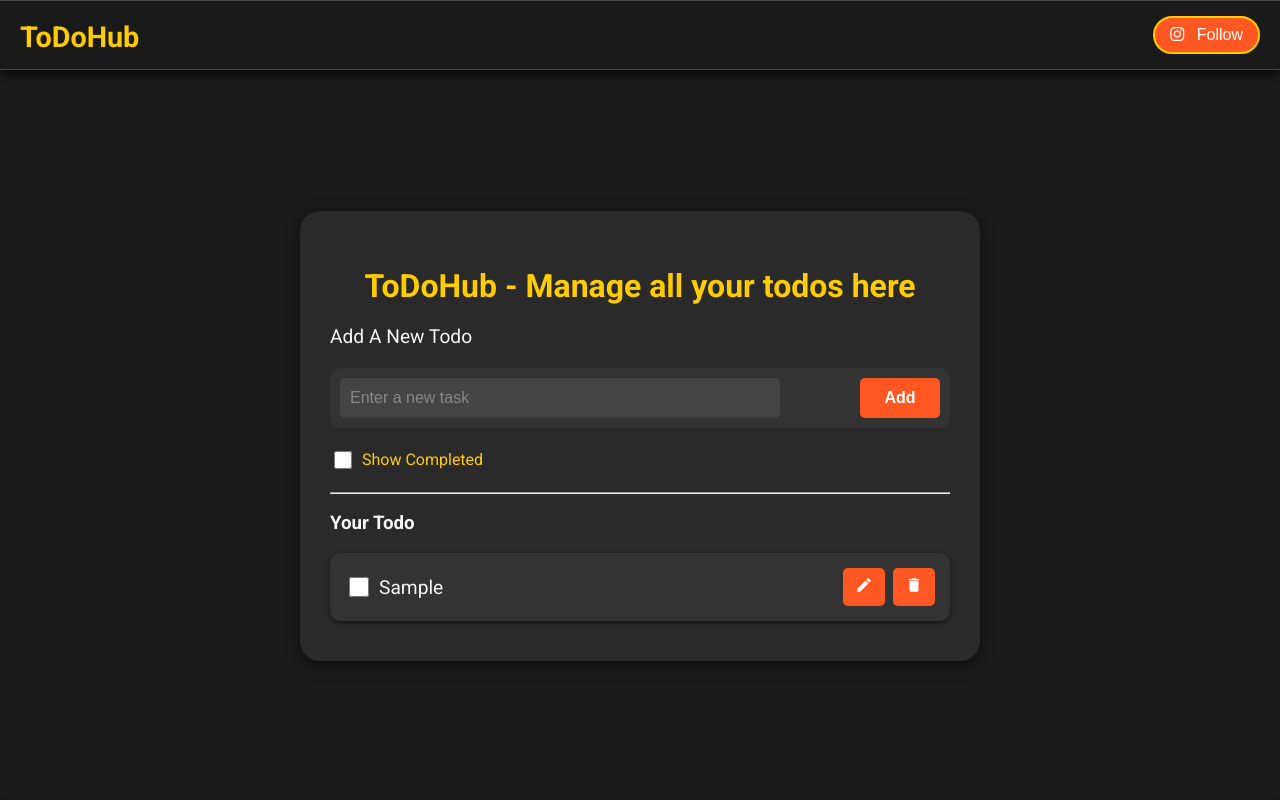
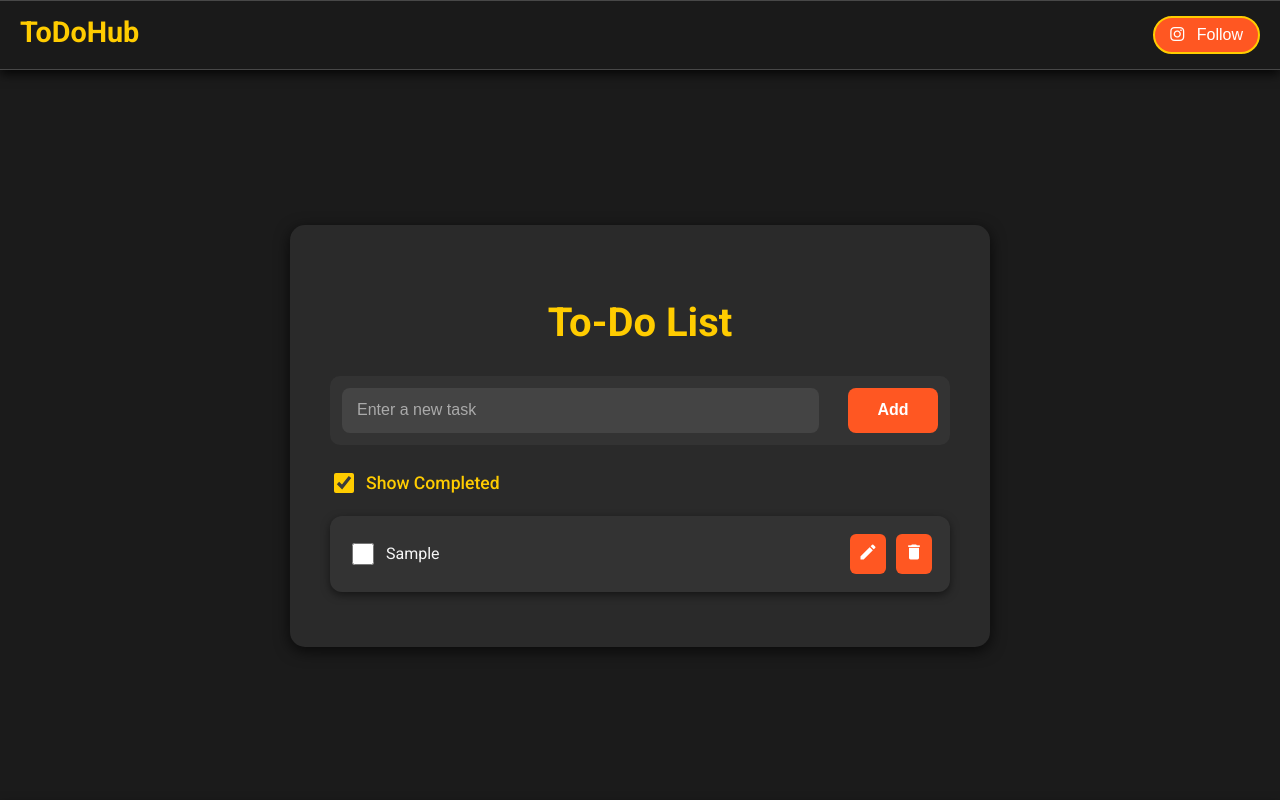
Before and after one commit to MDAYYAN-007/ToDoHub, a React (Vite) app: page / in a window 1280 px wide. Both pictures are taken after typing "Sample" into the empty fields and a click on the button "Add". Shown: the top 800 px of the page. Built offline with nearby package versions, Linux system fonts and the light colour scheme.

Commit message:
Corrections

```diff
--- a/src/App.css
+++ b/src/App.css
@@ -20,60 +20,68 @@ section {
 .container {
   width: 50%;
   background-color: #2a2a2a;
-  border-radius: 20px;
-  padding: 30px;
-  box-shadow: 0px 4px 15px rgba(0, 0, 0, 0.6);
-  transition: all 0.3s ease-in-out;
+  border-radius: 15px;
+  padding: 40px;
+  box-shadow: 0px 4px 15px rgba(0, 0, 0, 0.7);
+  transition: all 0.3s ease;
 }
 
-.container p{
-  font-size: larger;
+.container p {
+  font-size: 1rem;
 }
 
 .container:hover {
-  box-shadow: 0px 6px 20px rgba(0, 0, 0, 0.8);
+  box-shadow: 0px 8px 30px rgba(0, 0, 0, 0.8);
+  transform: translateY(-5px);
 }
 
 h2 {
   text-align: center;
   color: #ffcc00;
-  margin-bottom: 20px;
-  font-size: 2rem;
+  margin-bottom: 30px;
+  font-size: 2.5rem;
+  font-weight: 700;
 }
 
 .addContainer {
   display: flex;
   justify-content: space-between;
   align-items: center;
-  margin-bottom: 20px;
+  margin-bottom: 25px;
   background-color: #333;
   border-radius: 10px;
-  padding: 10px;
+  padding: 12px;
 }
 
 input[type="text"] {
-  width: 70%;
-  height: 40px;
-  border-radius: 5px;
+  width: 75%;
+  height: 45px;
+  border-radius: 8px;
   border: none;
-  padding: 0 10px;
+  padding: 0 15px;
   background-color: #444;
   color: #f5f5f5;
   font-size: 1rem;
+  outline: none;
+  transition: all 0.2s ease-in-out;
+}
+
+input[type="text"]:focus {
+  background-color: #555;
 }
 
 input[type="text"]::placeholder {
-  color: #888;
+  color: #aaa;
 }
 
 .addBtn {
-  height: 40px;
-  width: 80px;
+  height: 45px;
+  width: 90px;
   font-size: 1rem;
   font-weight: 600;
   background-color: #ff5722;
   border: none;
-  border-radius: 5px;
+  border-radius: 8px;
   color: white;
   cursor: pointer;
   transition: background-color 0.3s;
@@ -81,6 +89,7 @@ input[type="text"]::placeholder {
 
 .addBtn:hover {
   background-color: #e64a19;
+  transform: scale(1.05);
 }
 
 .showCompletedContainer {
@@ -90,46 +99,49 @@ input[type="text"]::placeholder {
 }
 
 .showCompletedContainer input[type="checkbox"] {
-  margin-right: 10px;
-  width: 18px;
-  height: 18px;
+  margin-right: 12px;
+  width: 20px;
+  height: 20px;
   accent-color: #ffcc00;
 }
 
 .showCompletedContainer label {
-  font-size: 1rem;
+  font-size: 1.1rem;
   color: #ffcc00;
+  font-weight: 500;
 }
 
 .task {
   display: flex;
   align-items: center;
   background-color: #333;
-  border-radius: 10px;
-  padding: 15px;
-  margin-bottom: 10px;
-  box-shadow: 0px 2px 5px rgba(0, 0, 0, 0.5);
-  transition: transform 0.2s;
+  border-radius: 12px;
+  padding: 18px;
+  margin-bottom: 15px;
+  box-shadow: 0px 3px 8px rgba(0, 0, 0, 0.5);
+  transition: all 0.2s ease;
 }
 
 .task:hover {
-  transform: scale(1.02);
+  transform: translateY(-2px);
+  background-color: #3d3d3d;
 }
 
 .task input[type="checkbox"] {
-  width: 20px;
-  height: 20px;
-  margin-right: 10px;
+  width: 22px;
+  height: 22px;
+  margin-right: 12px;
   accent-color: #ffcc00;
 }
 
 .textContainer {
   flex-grow: 1;
   margin: 0;
+  font-size: 1rem;
+  color: #f5f5f5;
   white-space: nowrap;
   overflow: hidden;
   text-overflow: ellipsis;
-  color: #f5f5f5;
 }
 
 .textContainer.completed {
@@ -139,75 +151,77 @@ input[type="text"]::placeholder {
 
 .buttonsContainer {
   display: flex;
-  gap: 8px;
+  gap: 10px;
 }
 
 .buttonsContainer button {
   background-color: #ff5722;
   border: none;
-  border-radius: 5px;
+  border-radius: 6px;
   color: white;
   cursor: pointer;
-  padding: 8px 12px;
+  padding: 8px;
   font-size: 1rem;
-  transition: background-color 0.3s;
+  transition: all 0.3s;
 }
 
 .buttonsContainer button:hover {
   background-color: #e64a19;
+  transform: scale(1.1);
 }
 
 .material-icons {
-  font-size: 18px;
+  font-size: 20px;
+}
+
+.saveBtn{
+  margin-left: 10px;
 }
 
 .editInput {
-  width: calc(100% - 90px);
-  padding: 8px;
+  width: calc(100% - 100px);
+  padding: 10px;
   border: none;
-  border-radius: 5px;
+  border-radius: 8px;
   background-color: #444;
   color: #f5f5f5;
-}
-
-.saveBtn {
-  padding: 8px 12px;
-  background-color: #ffcc00;
-  color: black;
-  border: none;
-  border-radius: 5px;
-  cursor: pointer;
-  margin-left: 10px;
-  transition: background-color 0.3s;
-}
-
-.saveBtn:hover {
-  background-color: #e6b800;
+  font-size: 1rem;
 }
 
 @media screen and (max-width: 1000px) {
   .container {
     width: 70%;
+    padding: 25px;
   }
 }
 
 @media screen and (max-width: 650px) {
   .container {
     width: 85%;
+    padding: 20px;
   }
 }
 
 @media screen and (max-width: 400px) {
   .addContainer {
     flex-direction: column;
-    gap: 10px;
+    gap: 15px;
   }
 
   .addContainer input {
-    width: 90%;
+    width: 100%;
   }
 
   .addBtn {
     width: 100%;
   }
+
+  .task {
+    flex-direction: column;
+    align-items: flex-start;
+  }
+
+  .buttonsContainer {
+    margin-top: 10px;
+  }
 }
--- a/src/App.jsx
+++ b/src/App.jsx
@@ -1,142 +1,159 @@
-import { useState, useEffect } from "react";
-import "./App.css";
-import Navbar from "./components/Navbar";
-import Footer from "./components/Footer";
+import React, { useState, useEffect } from 'react';
+import Navbar from './components/Navbar';
+import Footer from './components/Footer';
+import './App.css'; // Import your CSS for styles
 
 function App() {
-  const [inputValue, setInputValue] = useState("");
-  const [tasks, setTasks] = useState(() => {
-    const response = localStorage.getItem("tasks");
-    const data = JSON.parse(response);
-    return data ? data : [];
-  });
-  const [editIndex, setEditIndex] = useState(null);
-  const [editValue, setEditValue] = useState("");
-  const [showCompleted, setShowCompleted] = useState(false);
+  const [tasks, setTasks] = useState([]);
+  const [taskInput, setTaskInput] = useState('');
+  const [showCompleted, setShowCompleted] = useState(true);
 
   useEffect(() => {
-    localStorage.setItem("tasks", JSON.stringify(tasks));
+    const savedTasks = JSON.parse(localStorage.getItem('tasks')) || [];
+    setTasks(savedTasks);
+  }, []);
+
+  useEffect(() => {
+    localStorage.setItem('tasks', JSON.stringify(tasks));
   }, [tasks]);
 
   const addTask = () => {
-    if (inputValue.trim() !== "") {
-      setTasks([{ text: inputValue, completed: false }, ...tasks]); // Latest task appears at the top
-      setInputValue("");
+    if (taskInput.trim() === '') return;
+    const newTask = {
+      id: Date.now(),
+      text: taskInput,
+      completed: false,
+      editing: false, // Add an editing state for each task
+    };
+    setTasks([newTask, ...tasks]);
+    setTaskInput('');
+  };
+
+  const deleteTask = (id) => {
+    if (window.confirm('Are you sure you want to delete this task?')) {
+      setTasks(tasks.filter((task) => task.id !== id));
     }
   };
 
-  const startEditTask = (index) => {
-    setEditIndex(index);
-    setEditValue(tasks[index].text);
+  const toggleTaskCompletion = (id) => {
+    setTasks(
+      tasks.map((task) =>
+        task.id === id ? { ...task, completed: !task.completed } : task
+      )
+    );
   };
 
-  const saveEditTask = () => {
-    if (editValue.trim() === "") {
-      deleteTask(editIndex);
-    } else {
-      const updatedTasks = tasks.map((task, index) => {
-        if (index === editIndex) {
-          return { ...task, text: editValue };
-        }
-        return task;
-      });
-      setTasks(updatedTasks);
-    }
-    setEditIndex(null);
-    setEditValue("");
+  const toggleEditTask = (id) => {
+    setTasks(
+      tasks.map((task) =>
+        task.id === id ? { ...task, editing: !task.editing } : task
+      )
+    );
   };
 
-  const deleteTask = (index) => {
-    if (window.confirm("Are you sure you want to delete this task?")) {
-      setTasks(tasks.filter((_, i) => i !== index));
+  const saveTask = (id, newText) => {
+    if (newText.trim() === '') {
+      deleteTask(id);
+    } else {
+      setTasks(
+        tasks.map((task) =>
+          task.id === id
+            ? { ...task, text: newText, editing: false } // Disable editing mode after saving
+            : task
+        )
+      );
     }
   };
 
-  const toggleCompletion = (index) => {
-    const updatedTasks = tasks.map((task, i) => {
-      if (i === index) {
-        return { ...task, completed: !task.completed };
-      }
-      return task;
-    });
-    setTasks(updatedTasks);
+  const handleShowCompleted = () => {
+    setShowCompleted(!showCompleted);
   };
 
   return (
     <>
       <Navbar />
+
       <section>
         <div className="container">
-          <h2>ToDoHub - Manage all your todos here</h2>
-          <p>Add A New Todo</p>
+          <h2>To-Do List</h2>
+
           <div className="addContainer">
             <input
               type="text"
-              value={inputValue}
-              onChange={(e) => setInputValue(e.target.value)}
+              value={taskInput}
+              onChange={(e) => setTaskInput(e.target.value)}
               placeholder="Enter a new task"
             />
             <button className="addBtn" onClick={addTask}>
               Add
             </button>
           </div>
+
           <div className="showCompletedContainer">
             <input
+              id='showCompletedBox'
               type="checkbox"
-              id="showCompleted"
               checked={showCompleted}
-              onChange={(e) => setShowCompleted(e.target.checked)}
+              onChange={handleShowCompleted}
             />
-            <label htmlFor="showCompleted">Show Completed</label>
+            <label htmlFor='showCompletedBox'>Show Completed</label>
           </div>
-          <hr />
-          <h3>Your Todo</h3>
+
           {tasks
-            .filter((task) => showCompleted || !task.completed)
-            .map((task, index) => (
-              <div key={index} className="task">
+            .filter((task) => (showCompleted ? true : !task.completed))
+            .map((task) => (
+              <div className="task" key={task.id}>
+                {!task.editing && (
                   <input
                     type="checkbox"
                     checked={task.completed}
-                  onChange={() => toggleCompletion(index)}
+                    onChange={() => toggleTaskCompletion(task.id)}
                   />
-                {editIndex === index ? (
-                  <>
+                )}
+
+                {task.editing ? (
                   <input
-                      type="text"
-                      value={editValue}
-                      onChange={(e) => setEditValue(e.target.value)}
                     className="editInput"
-                      autoFocus
+                    value={task.text}
+                    onChange={(e) =>
+                      setTasks(
+                        tasks.map((t) =>
+                          t.id === task.id ? { ...t, text: e.target.value } : t
+                        )
+                      )
+                    }
                   />
-                    <button className="saveBtn" onClick={saveEditTask}>
-                      <span className="material-icons">save</span>
-                    </button>
-                  </>
                 ) : (
-                  <>
                   <p
-                      className={`textContainer ${
-                        task.completed ? "completed" : ""
+                    className={`textContainer ${task.completed ? 'completed' : ''
                       }`}
                   >
                     {task.text}
                   </p>
+                )}
+
                 <div className="buttonsContainer">
-                      <button className="editBtn" onClick={() => startEditTask(index)}>
+                  {task.editing ? (
+                    <button className='saveBtn' onClick={() => saveTask(task.id, task.text)}>
+                      <span className="material-icons">save</span>
+                    </button>
+                  ) : (
+                    <>
+                      <button onClick={() => toggleEditTask(task.id)}>
                         <span className="material-icons">edit</span>
                       </button>
-                      <button onClick={() => deleteTask(index)}>
+                      <button onClick={() => deleteTask(task.id)}>
                         <span className="material-icons">delete</span>
                       </button>
-                    </div>
                     </>
                   )}
+                </div>
               </div>
             ))}
         </div>
       </section>
-      <Footer/>
+
+      <Footer />
     </>
   );
 }
```
Lines whose indentation alone changed are shown as unchanged.
